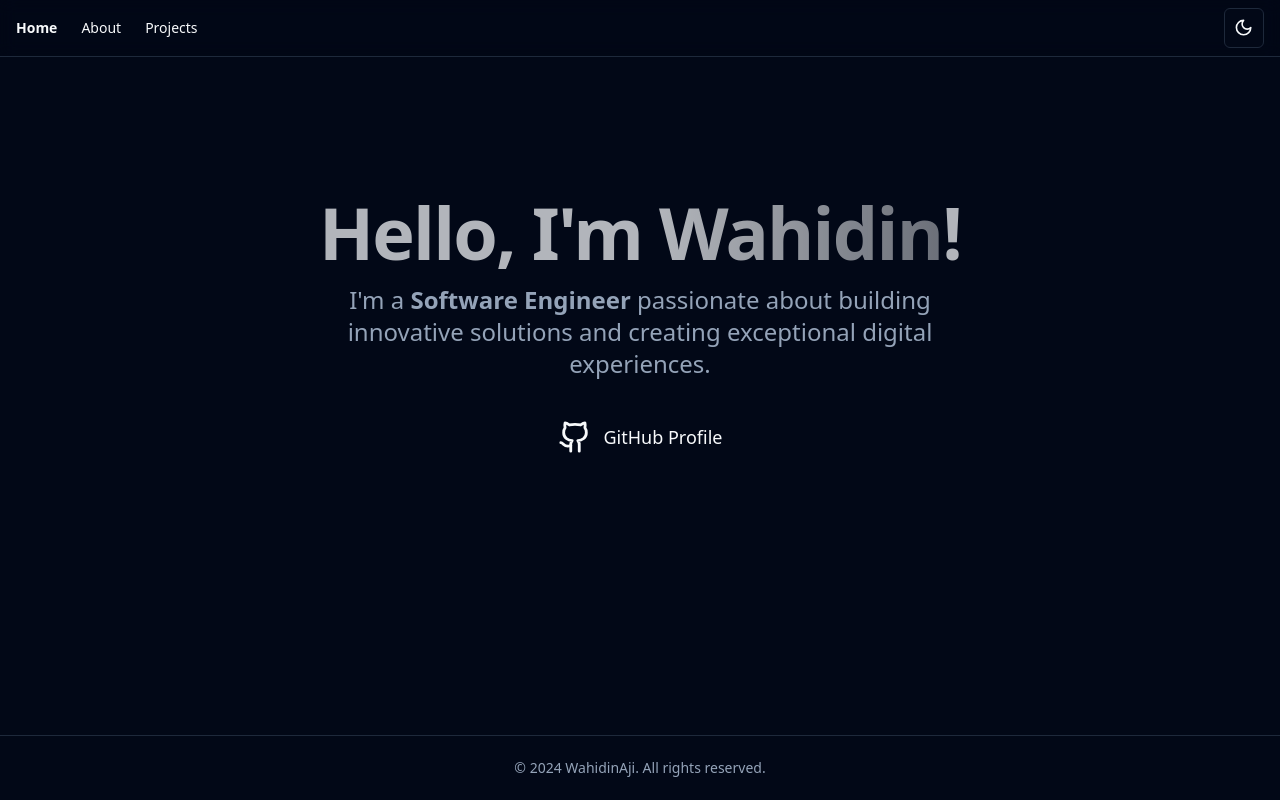
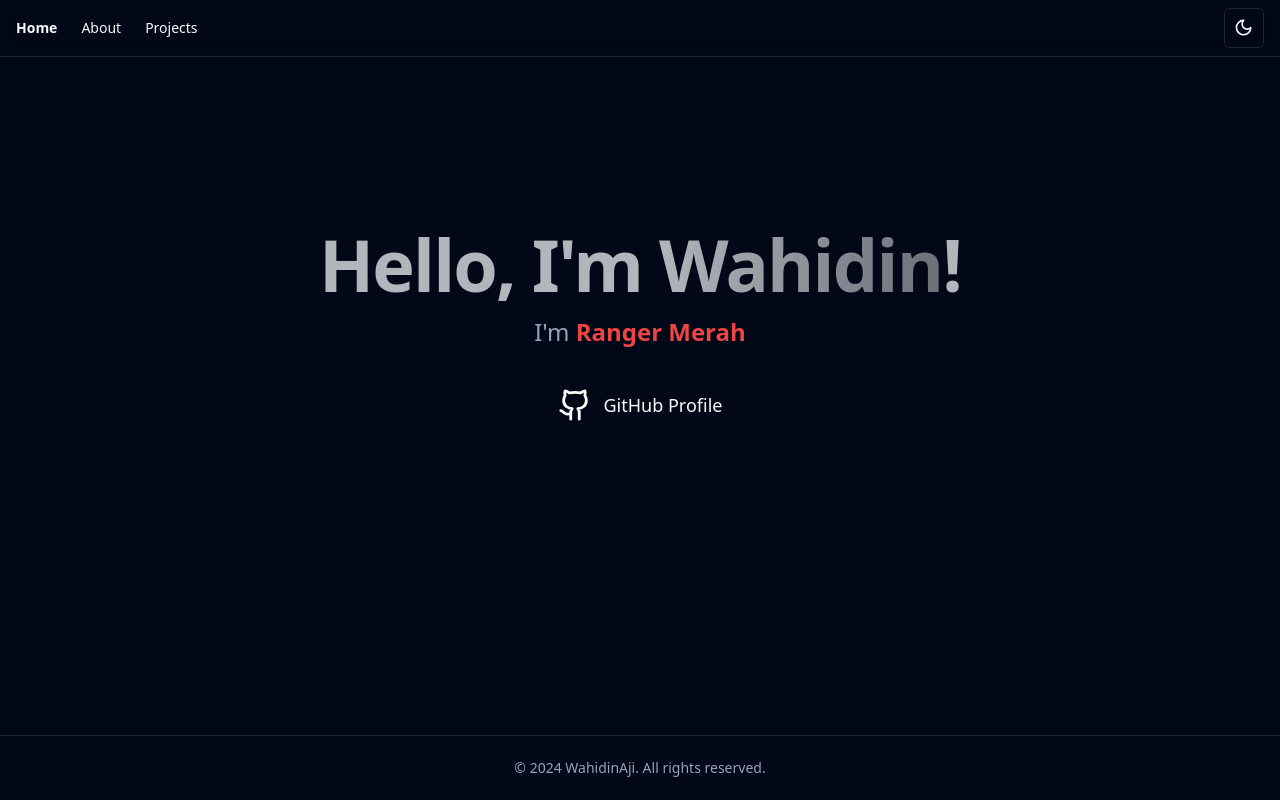
Before and after one commit to WahidinAji/my-profile, a React (Vite) app: page / in a window 1280 px wide. Built offline with nearby package versions, Linux system fonts and the light colour scheme.

Commit message:
chore: change useless wording

```diff
--- a/src/routes/index.lazy.tsx
+++ b/src/routes/index.lazy.tsx
@@ -74,8 +74,11 @@ const HeroSection = () => (
       </h1>
 
       <p className="text-xl md:text-2xl text-muted-foreground max-w-2xl">
+      I'm <strong className="text-red-500">Ranger Merah</strong>
+      {/*
         I'm a <strong>Software Engineer</strong> passionate about building innovative solutions
         and creating exceptional digital experiences.
+	*/}
       </p>
     </div>
 
```
